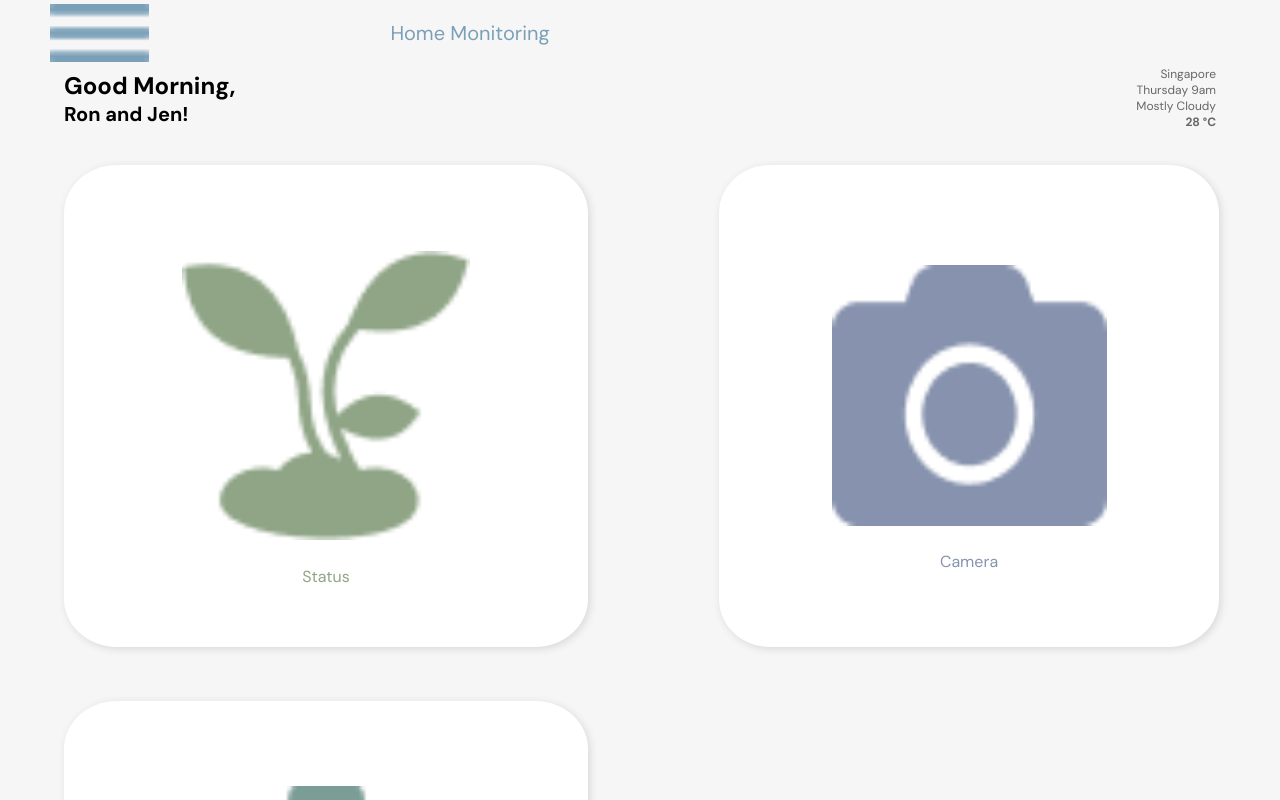
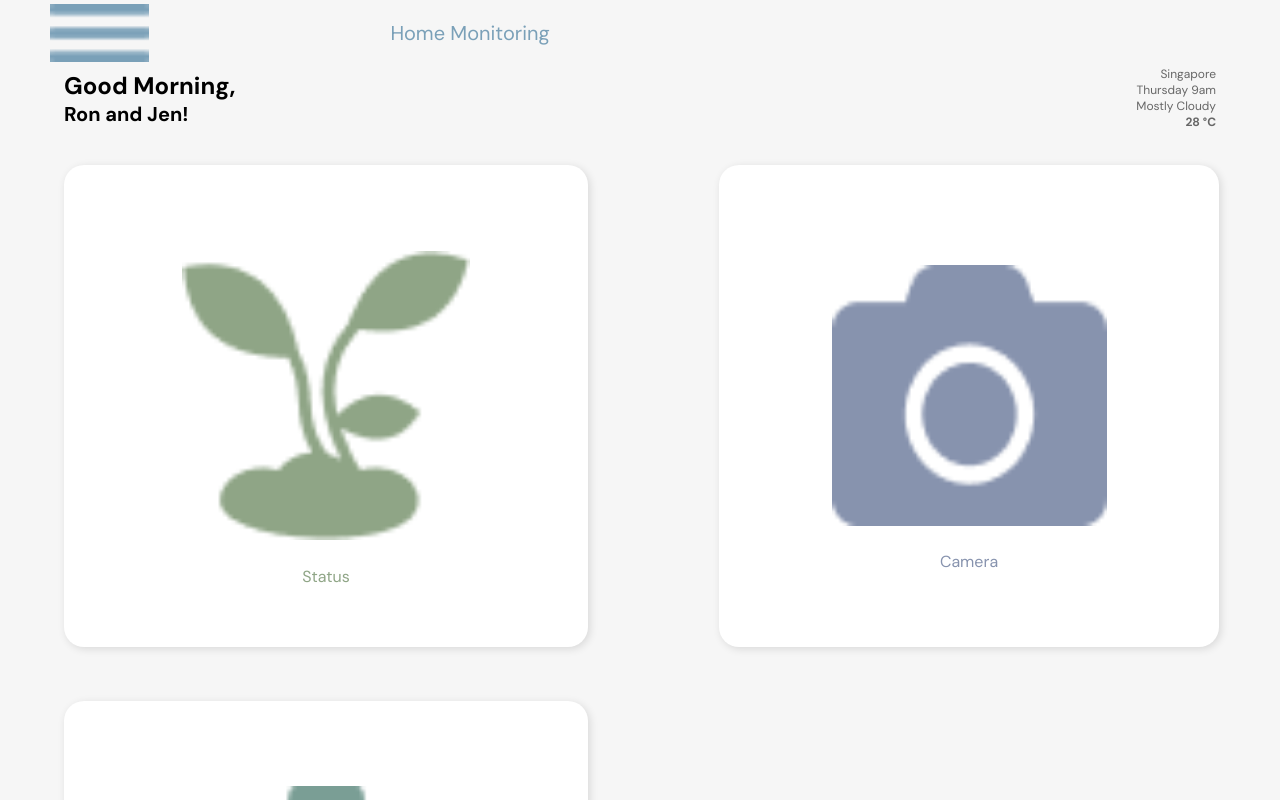
Before and after one commit to Stygian84/CapstoneWebApp, a React (Create React App) app: page / in a window 1280 px wide. Built offline with nearby package versions, Linux system fonts and the light colour scheme.

Commit message:
Fix rounded rectangle

```diff
--- a/src/index.css
+++ b/src/index.css
@@ -125,7 +125,7 @@ a:active {
   flex-direction: column;
   margin: 0vw 5vw 0vw 5vw;
   background-color: white;
-  border-radius: 10%;
+  border-radius: 20px;
   width: 80%;
   height: 90%;
   align-items: center;
@@ -163,6 +163,7 @@ a:active {
   align-items: center;
   margin-bottom: 2vh;
 
+  border-radius: 20px;
   box-shadow: 2px 2px 8px rgba(0, 0, 0, 0.12);
 }
 
```
